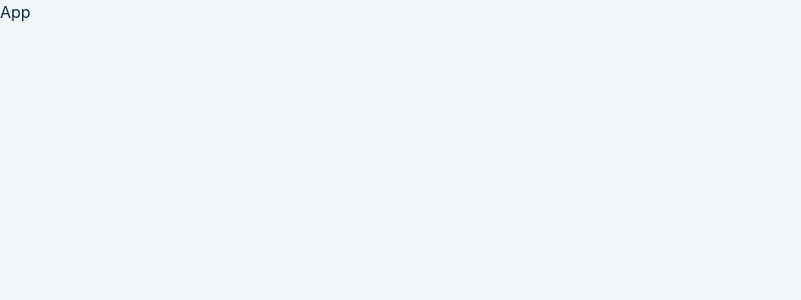
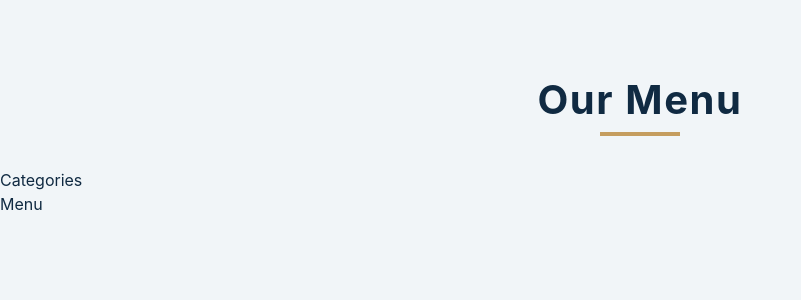
Before and after one commit to ZigaHajsen/menu, a React (Create React App) app: page / in a window 1280 px wide. Shown: the top 300 px of the page, without its empty margins (0-801 px from the left). Built offline with nearby package versions, Linux system fonts and the light colour scheme.

Commit message:
Added App component & style

```diff
--- a/src/components/App/App.tsx
+++ b/src/components/App/App.tsx
@@ -1,7 +1,25 @@
-import React from 'react';
+import React, { useState } from 'react';
+import items from '../../data.json';
+import { ItemsModel } from '../../models/items.model';
+import { Categories, Menu } from '../';
+import { Main, MenuSection, Title, TitleText, Underline } from './AppStyle';
 
-const App = () => {
-  return <div>App</div>;
+const App: React.FC = () => {
+  const [menuItems, setMenuItems] = useState<ItemsModel[]>(items);
+  const [categories, setCategories] = useState([]);
+
+  return (
+    <Main>
+      <MenuSection>
+        <Title>
+          <TitleText>our menu</TitleText>
+          <Underline></Underline>
+        </Title>
+        <Categories />
+        <Menu items={menuItems} />
+      </MenuSection>
+    </Main>
+  );
 };
 
 export default App;
--- /dev/null
+++ b/src/components/App/AppStyle.ts
@@ -0,0 +1,22 @@
+import styled from 'styled-components';
+
+export const Main = styled.main``;
+
+export const MenuSection = styled.section`
+  padding: 5rem 0;
+`;
+
+export const Title = styled.div`
+  text-align: center;
+  margin-bottom: 2rem;
+`;
+
+export const TitleText = styled.h2``;
+
+export const Underline = styled.div`
+  width: 5rem;
+  height: 0.25rem;
+  background: var(--clr-gold);
+  margin-left: auto;
+  margin-right: auto;
+`;
```
Also changed, not shown: src/models/items.model.ts (added, +8 -0 lines).
